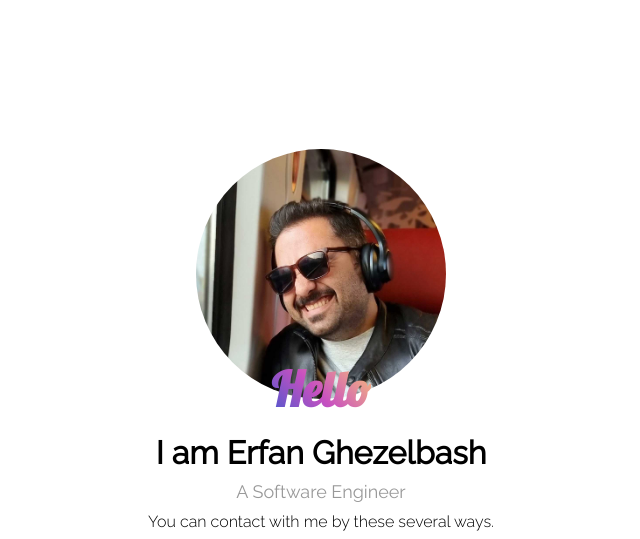
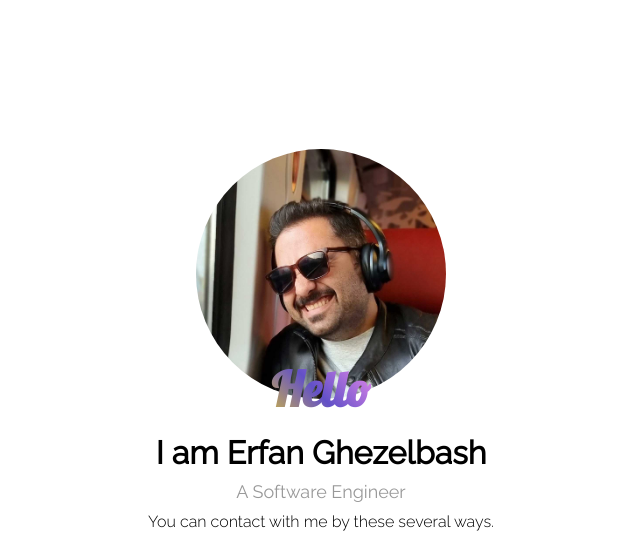
Before and after one commit to ghezelbash/ghezelbash.github.io, a plain HTML site: page index.html in a window 1280 px wide. Shown: the top 539 px of the page, without its empty margins (319-959 px from the left). Drawn offline with Linux system fonts and the light colour scheme.

Commit message:
change Hello color

```diff
--- a/style.css
+++ b/style.css
@@ -102,7 +102,7 @@ body {
     font-family: 'Lobster', sans-serif;
     font-size: 300%;
     margin-top: -8%;
-    background: -webkit-linear-gradient(43deg, #4158D0 0%, #C850C0 46%, #FFCC70 100%);
+    background: -webkit-linear-gradient(43deg, #d0b641 0%, #6250c8 46%, #f38eee 100%);
     -webkit-background-clip: text;
     -webkit-text-fill-color: transparent;
     /* color: linear-gradient(43deg, #4158D0 0%, #C850C0 46%, #FFCC70 100%); */
```
